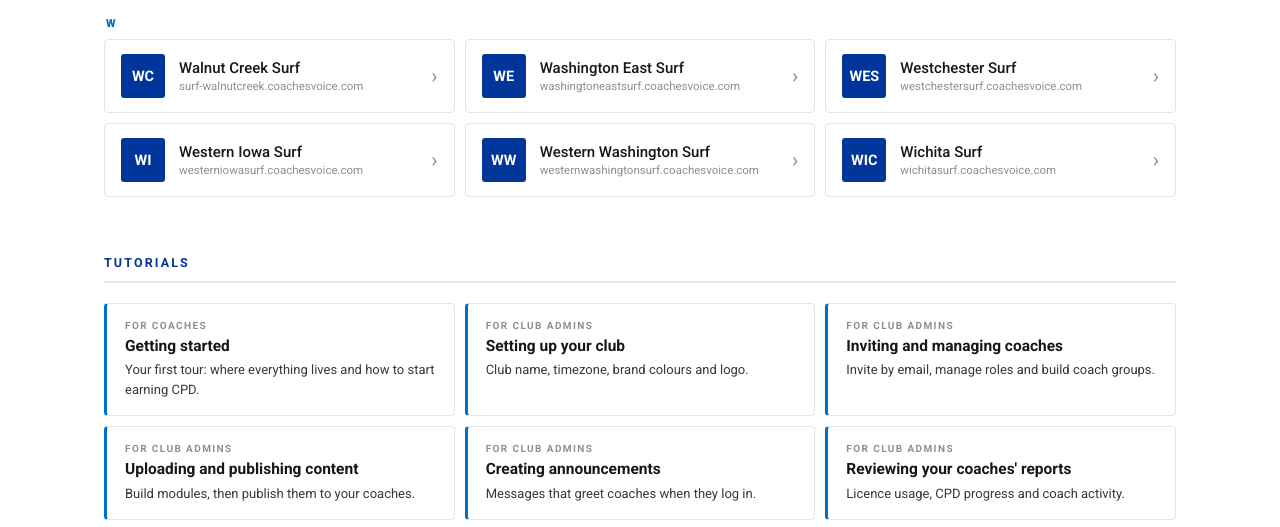
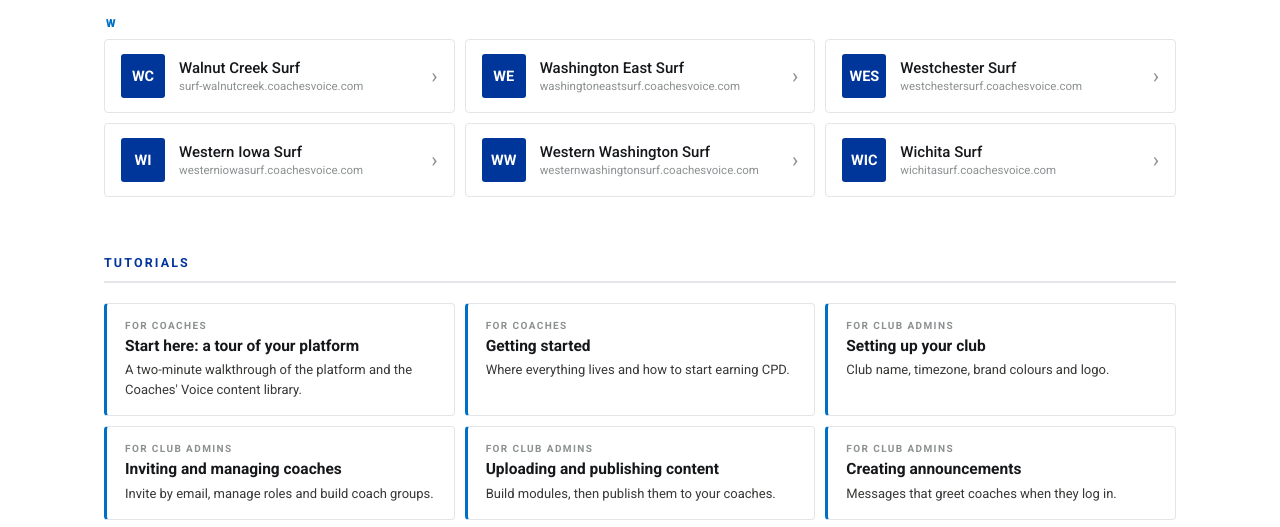
Before and after one commit to cv-tutorials/tutorial-manager, a website: page tutorials/surf/find-your-club/page.html in a window 1280 px wide. Shown: the part 3687-4214 px from the top of the page. Drawn offline with Linux system fonts and the light colour scheme.

Commit message:
Add the narrated walkthrough as the seventh tutorial card
The onboarding video (YouTube OY40xtD0TWE, inside the cv/onboarding
hub) now has its own Freshdesk article, so the Surf page can link to
it like the rest. Seven cards, all pointing at the help centre.

```diff
--- a/tutorials/surf/find-your-club/page.html
+++ b/tutorials/surf/find-your-club/page.html
@@ -595,10 +595,15 @@
   <section id="tutorials" class="wrap tuts" style="scroll-margin-top:76px">
     <h2>Tutorials</h2>
     <div class="tgrid">
+        <a class="tut" href="https://cechelp.coachesvoice.com/support/solutions/articles/103000411620">
+          <span class="who">For coaches</span>
+          <span class="tt">Start here: a tour of your platform</span>
+          <span class="td">A two-minute walkthrough of the platform and the Coaches&#x27; Voice content library.</span>
+        </a>
         <a class="tut" href="https://cechelp.coachesvoice.com/support/solutions/articles/103000411227">
           <span class="who">For coaches</span>
           <span class="tt">Getting started</span>
-          <span class="td">Your first tour: where everything lives and how to start earning CPD.</span>
+          <span class="td">Where everything lives and how to start earning CPD.</span>
         </a>
         <a class="tut" href="https://cechelp.coachesvoice.com/support/solutions/articles/103000411230">
           <span class="who">For club admins</span>
```
